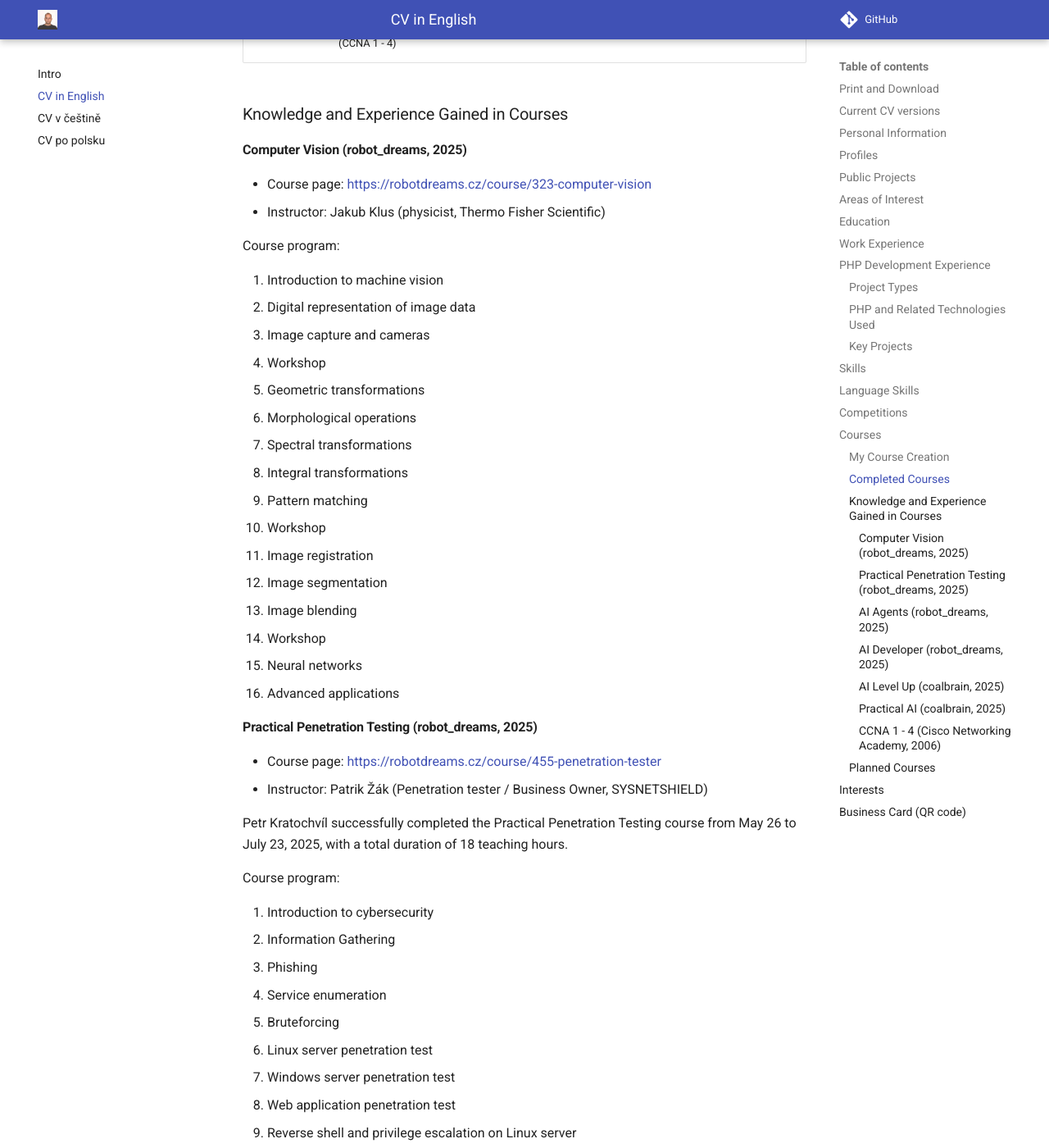
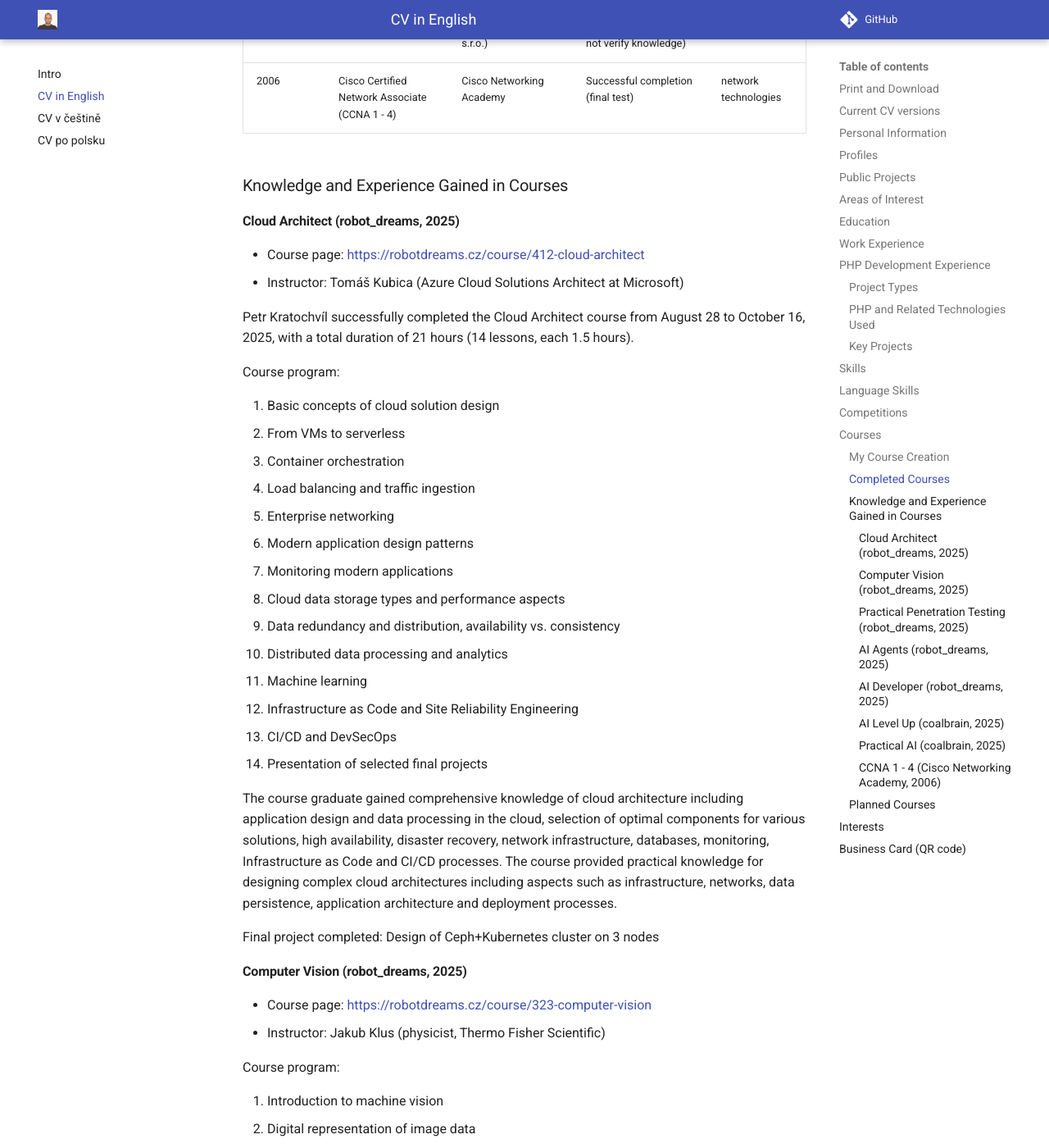
Before and after one commit to kratocz/kratocz, an MkDocs documentation site: the page built from docs/en/cv.md, in a window 1280 px wide and 1400 px high, scrolled down 6932 px. Shown: the whole window at 82% size. Built offline with MkDocs 1.6.1 and Material for MkDocs 9.7.7, drawn with Linux system fonts in a browser that asks for light colours; some of the changed text lies outside the part shown.

Commit message:
Add Cloud Architect course to CV (cs, en, pl)

```diff
--- a/docs/en/cv.md
+++ b/docs/en/cv.md
@@ -159,6 +159,7 @@ Overview of courses I have completed (sorted in descending order by completion d
 
 | Year | Course / Certification                         | Institution / Provider                      | Type of certification obtained              | Area              |
 |------|------------------------------------------------|---------------------------------------------|--------------------------------------------|--------------------|
+| 2025 | Cloud Architect                                | robot_dreams (Laba Czech vzdělávání s.r.o.) | Successful completion (assignments and final project) | cloud              |
 | 2025 | Computer Vision                                | robot_dreams (Laba Czech vzdělávání s.r.o.) | Successful completion (assignments and final project) | AI                 |
 | 2025 | Practical Penetration Testing                 | robot_dreams (Laba Czech vzdělávání s.r.o.) | Successful completion (assignments and final project) | cybersecurity      |
 | 2025 | AI Agents                                      | robot_dreams (Laba Czech vzdělávání s.r.o.) | Successful completion (assignments and final project) | AI                 |
@@ -168,6 +169,34 @@ Overview of courses I have completed (sorted in descending order by completion d
 | 2006 | Cisco Certified Network Associate (CCNA 1 - 4) | Cisco Networking Academy                    | Successful completion (final test)          | network technologies |
 
 ### Knowledge and Experience Gained in Courses
+
+#### Cloud Architect (robot_dreams, 2025)
+
+* Course page: https://robotdreams.cz/course/412-cloud-architect
+* Instructor: Tomáš Kubica (Azure Cloud Solutions Architect at Microsoft)
+
+Petr Kratochvíl successfully completed the Cloud Architect course from August 28 to October 16, 2025, with a total duration of 21 hours (14 lessons, each 1.5 hours).
+
+Course program:
+
+1. Basic concepts of cloud solution design
+2. From VMs to serverless
+3. Container orchestration
+4. Load balancing and traffic ingestion
+5. Enterprise networking
+6. Modern application design patterns
+7. Monitoring modern applications
+8. Cloud data storage types and performance aspects
+9. Data redundancy and distribution, availability vs. consistency
+10. Distributed data processing and analytics
+11. Machine learning
+12. Infrastructure as Code and Site Reliability Engineering
+13. CI/CD and DevSecOps
+14. Presentation of selected final projects
+
+The course graduate gained comprehensive knowledge of cloud architecture including application design and data processing in the cloud, selection of optimal components for various solutions, high availability, disaster recovery, network infrastructure, databases, monitoring, Infrastructure as Code and CI/CD processes. The course provided practical knowledge for designing complex cloud architectures including aspects such as infrastructure, networks, data persistence, application architecture and deployment processes.
+
+Final project completed: Design of Ceph+Kubernetes cluster on 3 nodes
 
 #### Computer Vision (robot_dreams, 2025)
 
```
Also changed, not shown: other parts of docs/en/cv.md (+0 -1 lines), docs/cs/cv.md (+29 -1 lines), docs/pl/cv.md (+29 -1 lines).
